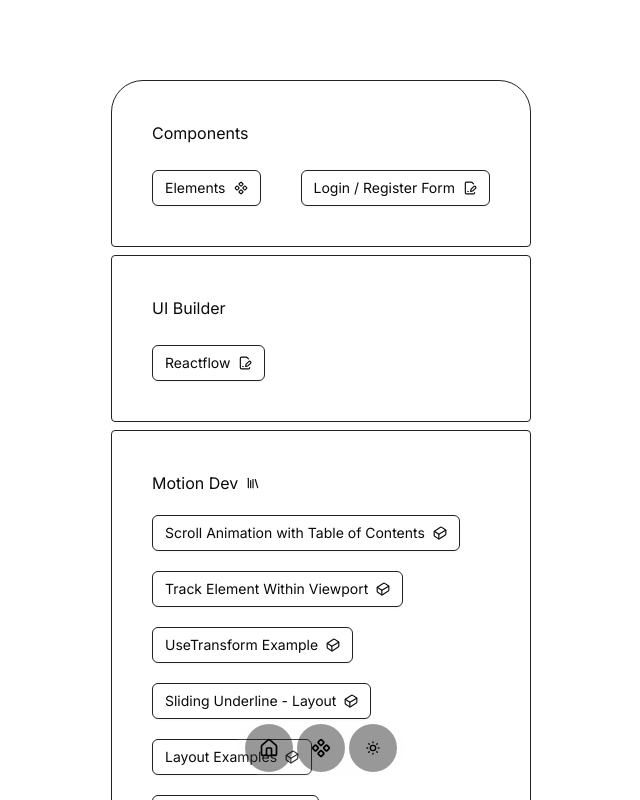
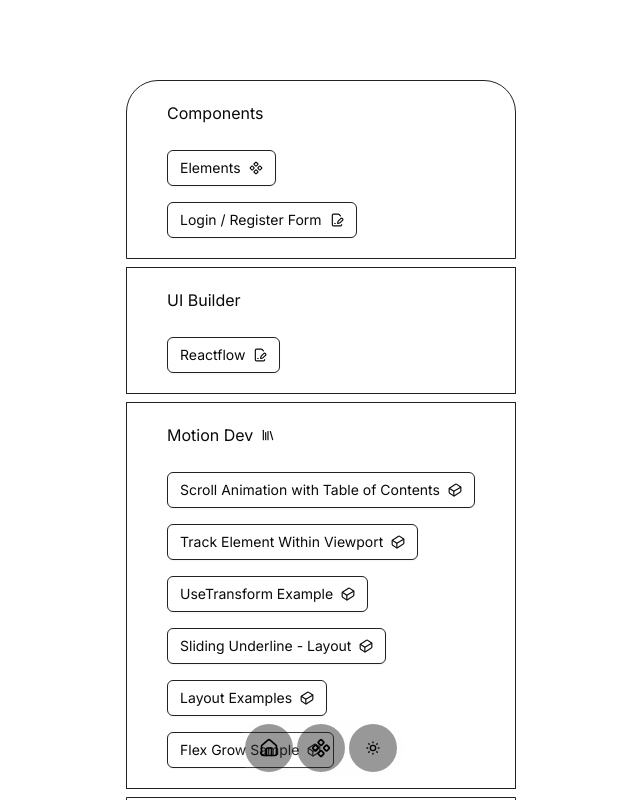
Before and after one commit to seckinyasar/react19-boilerplate, a Next.js app: page / in a window 1280 px wide. Shown: the top 800 px of the page, without its empty margins (319-959 px from the left). Built offline with nearby package versions, Linux system fonts and the light colour scheme.

Commit message:
refactor: home is refactored, map datas are moved to constants folder

```diff
--- /dev/null
+++ b/src/app/constants/menu-home.tsx
@@ -0,0 +1,80 @@
+import { FilePenLine, Library, Cuboid, Component } from "lucide-react";
+
+const HomeMenu = [
+  {
+    title: "Components",
+    icon: null,
+    links: [
+      {
+        href: "/elements",
+        label: "Elements",
+        icon: <Component className="size-3.5 ml-2" />,
+      },
+      {
+        href: "/forms",
+        label: "Login / Register Form",
+        icon: <FilePenLine className="size-3.5 ml-2" />,
+      },
+    ],
+  },
+  {
+    title: "UI Builder",
+    icon: null,
+    links: [
+      {
+        href: "/reactflow",
+        label: "Reactflow",
+        icon: <FilePenLine className="size-3.5 ml-2" />,
+      },
+    ],
+  },
+  {
+    title: "Motion Dev",
+    icon: <Library className="size-3.5 ml-2" />,
+    links: [
+      {
+        href: "/motion/scrollwithtoc",
+        label: "Scroll Animation with Table of Contents",
+        icon: <Cuboid className="size-3.5 ml-2" />,
+      },
+      {
+        href: "/motion/trackelementwithinviewport",
+        label: "Track Element Within Viewport",
+        icon: <Cuboid className="size-3.5 ml-2" />,
+      },
+      {
+        href: "/motion/usetransform",
+        label: "UseTransform Example",
+        icon: <Cuboid className="size-3.5 ml-2" />,
+      },
+      {
+        href: "/motion/layout",
+        label: "Sliding Underline - Layout",
+        icon: <Cuboid className="size-3.5 ml-2" />,
+      },
+      {
+        href: "/motion/layoutexamples",
+        label: "Layout Examples",
+        icon: <Cuboid className="size-3.5 ml-2" />,
+      },
+      {
+        href: "/motion/flexgrowsample",
+        label: "Flex Grow Sample",
+        icon: <Cuboid className="size-3.5 ml-2" />,
+      },
+    ],
+  },
+  {
+    title: "Motion Hooks",
+    icon: <Library className="size-3.5 ml-2" />,
+    links: [
+      {
+        href: "/motion/usescroll",
+        label: "Motion Hook => useScroll",
+        icon: <Cuboid className="size-3.5 ml-2" />,
+      },
+    ],
+  },
+];
+
+export default HomeMenu;
--- a/src/app/page.tsx
+++ b/src/app/page.tsx
@@ -1,124 +1,40 @@
 "use client";
 
 import { buttonVariants } from "@/components/ui/Button";
-import { Component, Cuboid, FilePenLine, Library } from "lucide-react";
 import Link from "next/link";
+import HomeMenu from "./constants/menu-home";
 
 export default function Home() {
   return (
     <div className="flex w-full min-h-screen justify-center bg-background text-foreground py-20">
-      {/* //* container_Inner */}
+      {/* //? Container_Inner  */}
       <div className="flex flex-col gap-y-2 w-fit">
-        <div className="flex flex-col p-10 border border-border space-y-6 rounded-t-4xl rounded-b-sm">
-          <h2 className="text-lg  ">Components</h2>
-          <div className="space-x-10">
-            <Link
-              className={buttonVariants({ variant: "outline" })}
-              href="/elements"
-            >
-              Elements
-              <Component className="size-3.5 ml-2" />
-            </Link>
-            <Link
-              className={buttonVariants({ variant: "outline" })}
-              href="/forms"
-            >
-              Login / Register Form
-              <FilePenLine className="size-3.5 ml-2" />
-            </Link>
-          </div>
-        </div>
-
-        {/*//* UI Builder */}
-        <div className="flex flex-col gap-y-6 border border-border p-10 rounded-sm">
-          <h2 className="text-lg">UI Builder</h2>
-          <div className="space-x-10">
-            <Link
-              className={buttonVariants({ variant: "outline" })}
-              href="/reactflow"
-            >
-              Reactflow
-              <FilePenLine className="size-3.5 ml-2" />
-            </Link>
-          </div>
-        </div>
-
-        {/* //* Framer Motion  */}
-        <div className="flex flex-col gap-y-5 border border-border p-10 rounded-sm">
-          <h2 className="flex items-center text-lg]}">
-            Motion Dev
-            <Library className="size-3.5 ml-2" />
-          </h2>
-          <div>
-            <Link
-              className={buttonVariants({ variant: "outline" })}
-              href="/motion/scrollwithtoc"
-            >
-              Scroll Animation with Table of Contents
-              <Cuboid className="size-3.5 ml-2" />
-            </Link>
-          </div>
-          <div>
-            <Link
-              className={buttonVariants({ variant: "outline" })}
-              href="/motion/trackelementwithinviewport"
-            >
-              Track Element Within Viewport
-              <Cuboid className="size-3.5 ml-2" />
-            </Link>
-          </div>
-          <div>
-            <Link
-              className={buttonVariants({ variant: "outline" })}
-              href="/motion/usetransform"
-            >
-              UseTransform Example
-              <Cuboid className="size-3.5 ml-2" />
-            </Link>
-          </div>
-          <div>
-            <Link
-              className={buttonVariants({ variant: "outline" })}
-              href="/motion/layout"
-            >
-              Sliding Underline - Layout
-              <Cuboid className="size-3.5 ml-2" />
-            </Link>
-          </div>
-          <div>
-            <Link
-              className={buttonVariants({ variant: "outline" })}
-              href="/motion/layoutexamples"
-            >
-              Layout Examples
-              <Cuboid className="size-3.5 ml-2" />
-            </Link>
-          </div>
-          <div>
-            <Link
-              className={buttonVariants({ variant: "outline" })}
-              href="/motion/flexgrowsample"
-            >
-              Flex Grow Sample
-              <Cuboid className="size-3.5 ml-2" />
-            </Link>
-          </div>
-        </div>
-        <div className="flex flex-col gap-y-5 border border-border p-10 rounded-sm">
-          <h2 className="text-lg flex items-center ">
-            Motion Hooks
-            <Library className="size-3.5 ml-2" />
-          </h2>
-          <div>
-            <Link
-              className={buttonVariants({ variant: "outline" })}
-              href="/motion/usescroll"
-            >
-              Motion Hook =&gt; useScroll
-              <Cuboid className="size-3.5 ml-2" />
-            </Link>
-          </div>
-        </div>
+        {HomeMenu.map((menu, index) => (
+          <section
+            key={index}
+            className={`flex flex-col border border-border gap-y-6 py-5 px-10 first-of-type:rounded-t-4xl last-of-type:rounded-b-4xl`}
+          >
+            <h2 className="text-lg flex items-center">
+              {menu.title}
+              {menu.icon}
+            </h2>
+            <div className="flex flex-col gap-y-4">
+              {menu.links.map((link, i) => (
+                <Link
+                  key={i}
+                  href={link.href}
+                  className={buttonVariants({
+                    variant: "outline",
+                    className: "justify-start w-fit",
+                  })}
+                >
+                  {link.label}
+                  {link.icon}
+                </Link>
+              ))}
+            </div>
+          </section>
+        ))}
       </div>
     </div>
   );
```
Also changed, not shown: 1 other file (tests, documents, lock files or other folders).
